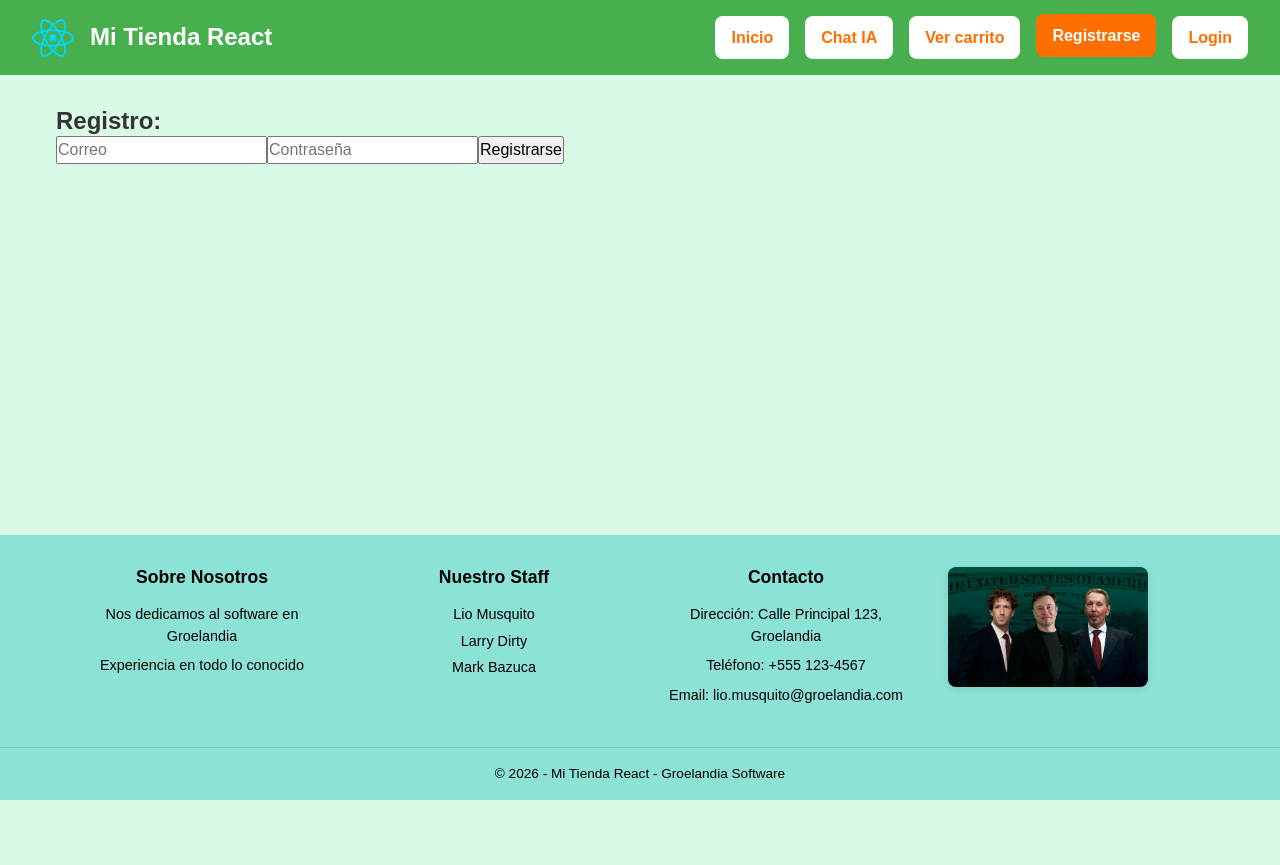
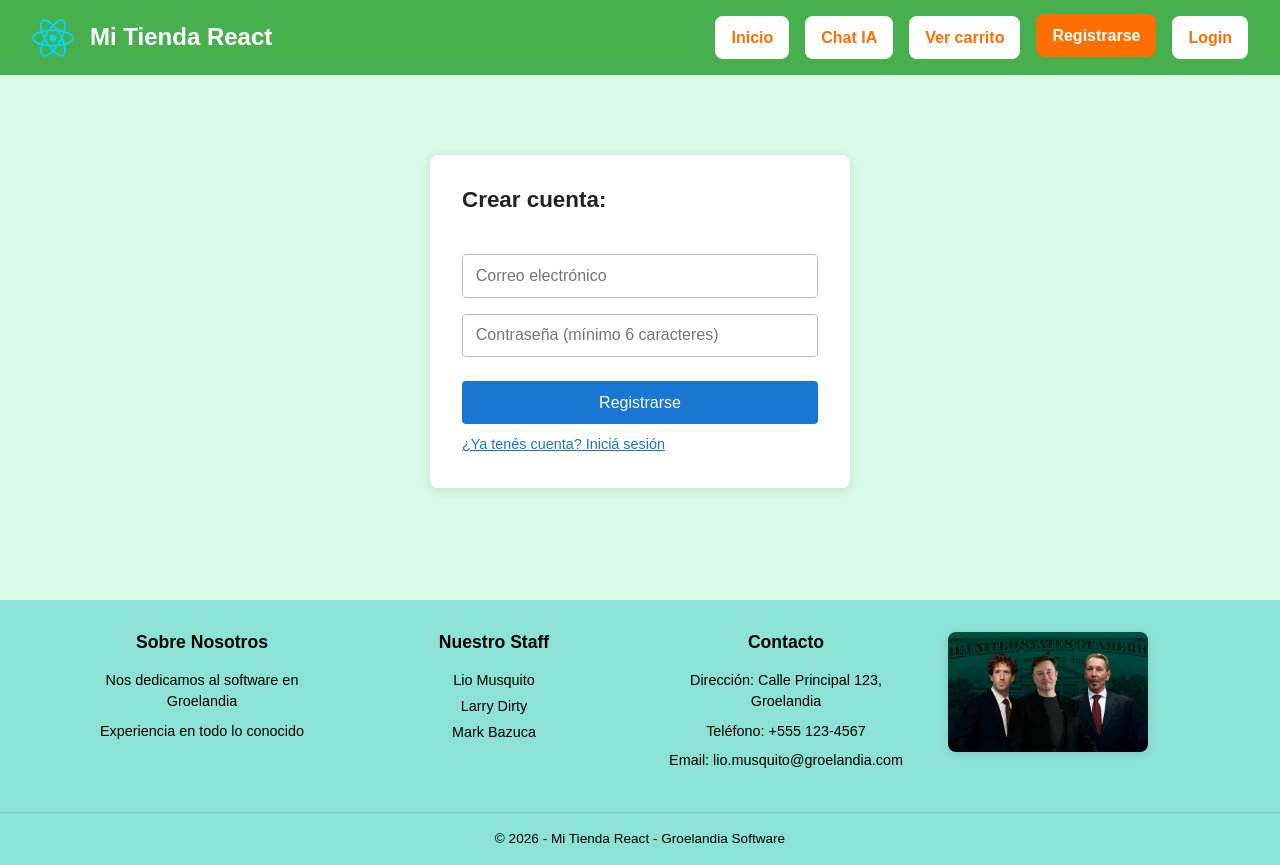
Before and after one commit to nestdanchia/mercadopago-carrito-react, a React (Vite) app: page /registro in a window 1280 px wide. Before the commit the page ends 800 px from the top, so only its background shows below. Built offline with nearby package versions, Linux system fonts and the light colour scheme; no server answers; the database is empty.

Commit message:
actualizar registro

```diff
--- a/src/components/Auth/Registro.jsx
+++ b/src/components/Auth/Registro.jsx
@@ -1,40 +1,38 @@
 import { useState } from "react";
 import { useAuth } from "../../context/auth/AuthProvider";
 import { useNavigate } from "react-router-dom";
+import styles from "./Login.module.css";
 
 export default function Registro() {
   const [email, setEmail] = useState("");
   const [password, setPassword] = useState("");
+  const [error, setError] = useState(null);
+  const [exito, setExito] = useState(false);
   const { register, user } = useAuth();
   const navigate = useNavigate();
 
   // Si el usuario ya está logueado, mostrar mensaje en lugar del formulario
   if (user) {
     return (
-      <div style={{ textAlign: "center", padding: "3rem" }}>
+      <div className={styles.contenedor} style={{ textAlign: "center" }}>
         <h2>Ya estás registrado e iniciaste sesión</h2>
         <p>Estás logueado como <strong>{user.email}</strong>.</p>
+        <div style={{ display: "flex", flexDirection: "column", marginTop: "1rem" }}>
           <button
+            className={`${styles.btnNav} ${styles.btnCatalogo}`}
             onClick={() => navigate("/")}
-          style={{
-            marginTop: "1rem",
-            backgroundColor: "#1976d2",
-            color: "#fff",
-            border: "none",
-            padding: "0.6rem 1.4rem",
-            borderRadius: "4px",
-            cursor: "pointer",
-            fontSize: "1rem",
-          }}
           >
             Ir a la tienda
           </button>
+        </div>
       </div>
     );
   }
 
   const handleSubmit = async (e) => {
     e.preventDefault();
+    setError(null);
+    setExito(false);
     try {
       // El provider se encarga de:
       // 1. Crear usuario en Authentication
@@ -42,31 +40,61 @@ export default function Registro() {
       // 3. Guardar rol = "cliente"
       // 4. Devolver la credencial
       const credencial = await register(email, password);
-      const user = credencial.user;
-      console.log("usuario registrado", user);
-      console.log("Usuario creado:", credencial.user.email);
-    } catch (error) {
-      console.error(error.code);
-      console.error(error.message);
+      const usuarioCreado = credencial.user;
+      console.log("usuario registrado", usuarioCreado);
+      setExito(true);
+      setEmail("");
+      setPassword("");
+    } catch (err) {
+      console.error(err.code);
+      console.error(err.message);
+      setError("No se pudo crear la cuenta. Verificá que el email sea válido y la contraseña tenga al menos 6 caracteres.");
     }
   };
 
   return (
-    <form onSubmit={handleSubmit}>
-      <h2>Registro:</h2>
+    <div className={styles.contenedor}>
+      <form className={styles.formularioVertical} onSubmit={handleSubmit}>
+        <h2>Crear cuenta:</h2>
+
+        <div className={styles.grupoCampo}>
           <input
             type="email"
-        placeholder="Correo"
+            placeholder="Correo electrónico"
             value={email}
             onChange={(e) => setEmail(e.target.value)}
+            required
           />
+        </div>
+
+        <div className={styles.grupoCampo}>
           <input
             type="password"
-        placeholder="Contraseña"
+            placeholder="Contraseña (mínimo 6 caracteres)"
             value={password}
             onChange={(e) => setPassword(e.target.value)}
+            required
           />
-      <button type="submit">Registrarse</button>
+        </div>
+
+        <div className={styles.grupoAcciones}>
+          <button type="submit" className={styles.btnPrincipal}>
+            Registrarse
+          </button>
+          <p>
+            <button
+              type="button"
+              className={styles.linkRecuperacion}
+              onClick={() => navigate("/login")}
+            >
+              ¿Ya tenés cuenta? Iniciá sesión
+            </button>
+          </p>
+        </div>
       </form>
+
+      {exito && <p className={styles.mensajeOk}>✓ Cuenta creada correctamente. Ya podés iniciar sesión.</p>}
+      {error && <p className={styles.mensajeError}>{error}</p>}
+    </div>
   );
 }
```
Lines whose indentation alone changed are shown as unchanged.
